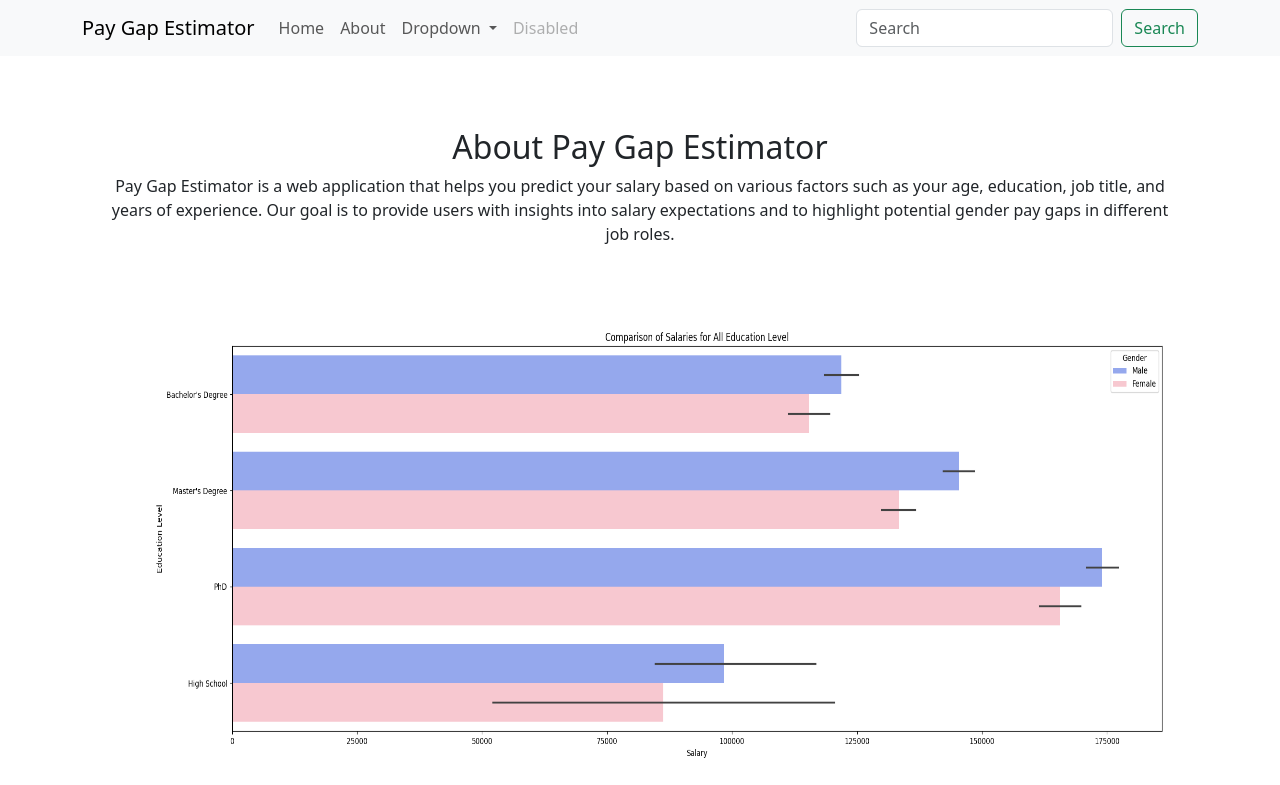
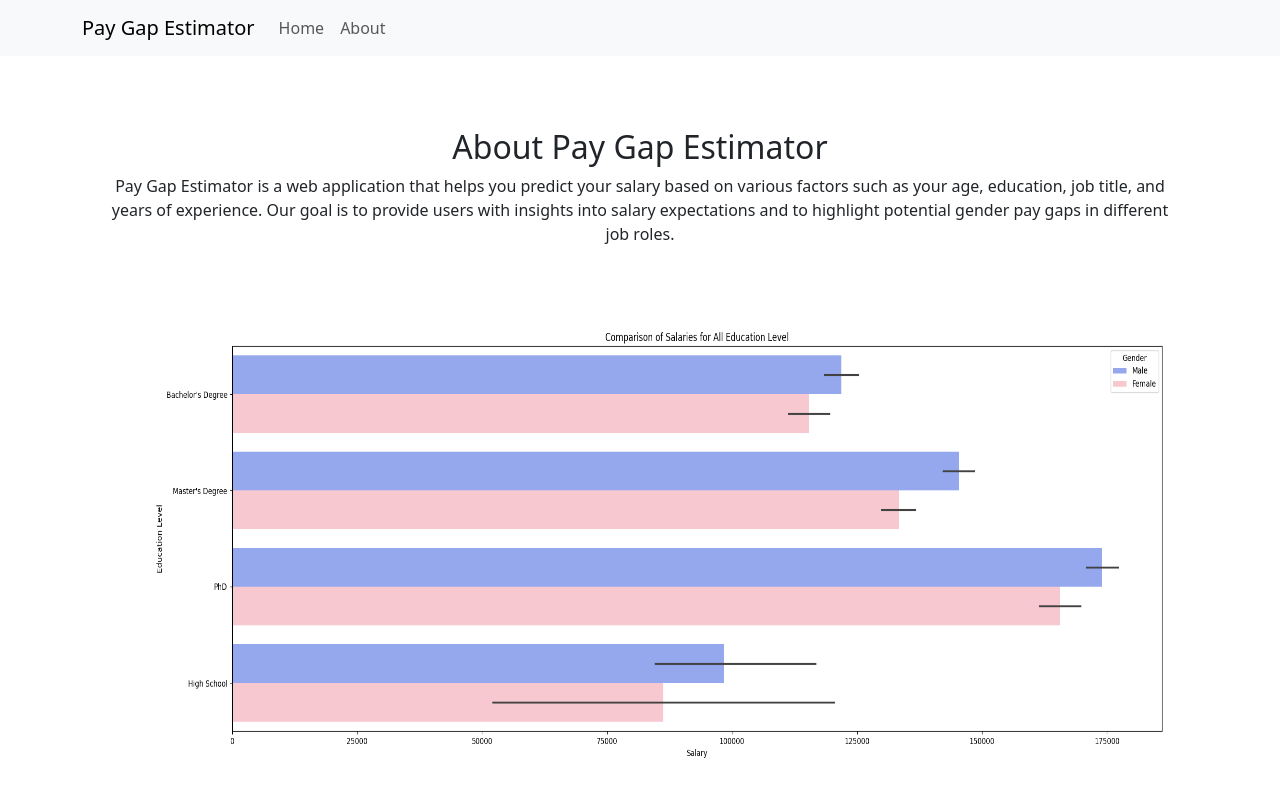
Before and after one commit to yunki6227/Paygapstimator, a Flask app: page /about in a window 1280 px wide. Shown: the top 785 px of the page. Run offline with Flask 3, Linux system fonts and the light colour scheme; parts of the project's set-up code (start-up, migrations or seed data) failed here and were passed over.

Commit message:
edited again

```diff
--- a/templates/about.html
+++ b/templates/about.html
@@ -21,25 +21,9 @@
               <li class="nav-item">
                 <a class="nav-link" href="/about">About</a>
               </li>
-              <li class="nav-item dropdown">
-                <a class="nav-link dropdown-toggle" href="#" role="button" data-bs-toggle="dropdown" aria-expanded="false">
-                  Dropdown
-                </a>
-                <ul class="dropdown-menu">
-                  <li><a class="dropdown-item" href="#">Action</a></li>
-                  <li><a class="dropdown-item" href="#">Another action</a></li>
-                  <li><div class="dropdown-divider"></div></li>
-                  <li><a class="dropdown-item" href="#">Something else here</a></li>
-                </ul>
-              </li>
-              <li class="nav-item">
-                <a class="nav-link disabled" aria-disabled="true">Disabled</a>
-              </li>
+
             </ul>
-            <form class="d-flex">
-              <input class="form-control me-2" type="search" placeholder="Search" aria-label="Search">
-              <button class="btn btn-outline-success" type="submit">Search</button>
-            </form>
+
           </div>
         </div>
     </nav>
```
